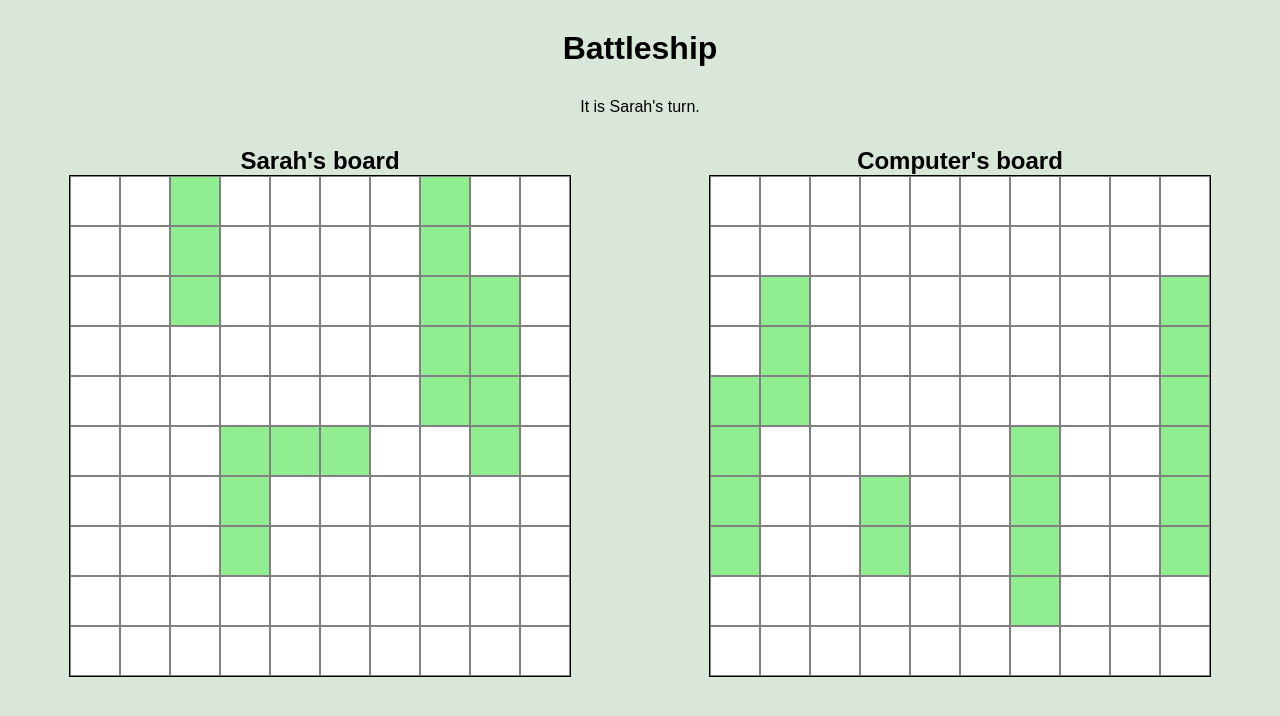
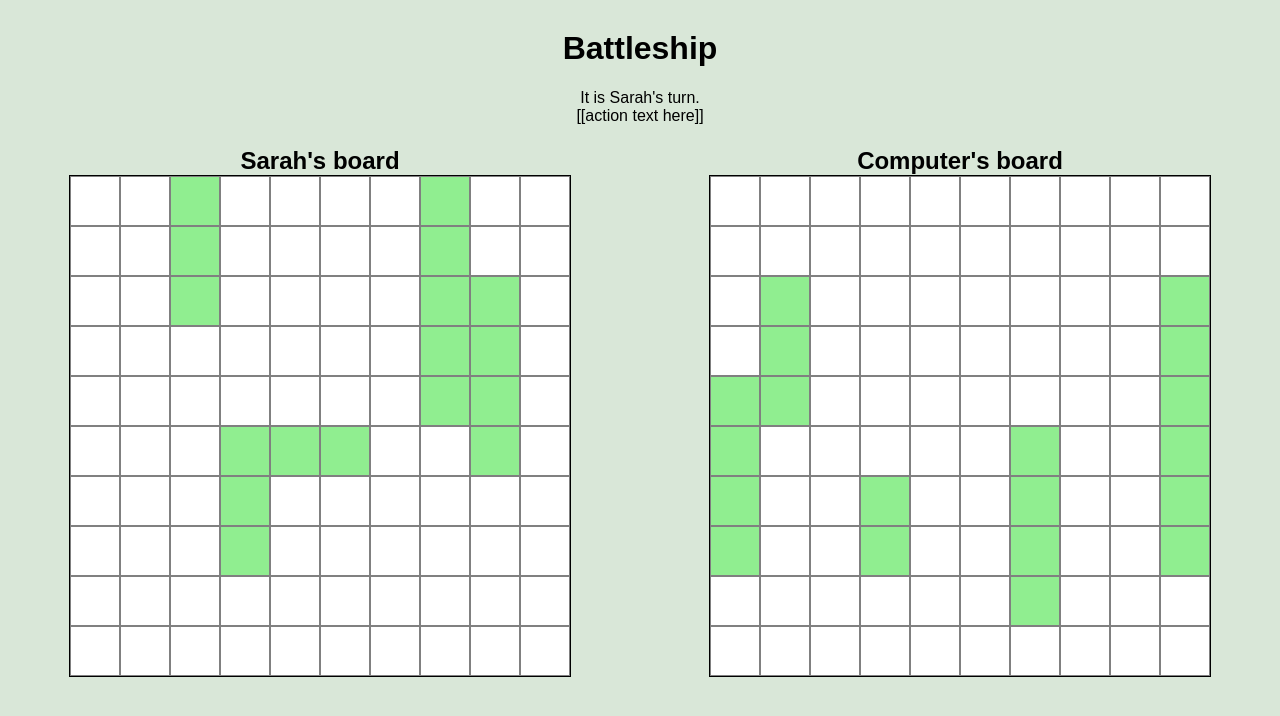
Before and after one commit to sheacronin/battleship, a website built with webpack: page src/index.html in a window 1280 px wide. Built offline with nearby package versions, Linux system fonts and the light colour scheme.

Commit message:
Add action text element to messages container

```diff
--- a/src/game-dom.js
+++ b/src/game-dom.js
@@ -95,17 +95,35 @@ const displayBoards = (() => {
 })();
 
 const displayMessages = (() => {
-    const message = document.createElement('div');
-    message.id = 'message';
+    const messages = document.createElement('div');
+    messages.id = 'messages';
 
-    function _updateMessageText() {
+    function _updateWhoseTurnText(whoseTurnEl) {
         const whoseTurn = game.players.find((player) => player.isMyTurn);
-        message.textContent = `It is ${whoseTurn.name}'s turn.`;
+        whoseTurnEl.textContent = `It is ${whoseTurn.name}'s turn.`;
+    }
+
+    function _renderWhoseTurnText() {
+        const whoseTurnEl = document.createElement('p');
+        _updateWhoseTurnText(whoseTurnEl);
+        messages.appendChild(whoseTurnEl);
+    }
+
+    function _updateActionText(actionEl) {
+        // this should listen for an event?
+        actionEl.textContent = '[[action text here]]';
+    }
+
+    function _renderActionText() {
+        const actionEl = document.createElement('p');
+        _updateActionText(actionEl);
+        messages.appendChild(actionEl);
     }
 
     function render() {
-        _updateMessageText();
-        main.appendChild(message);
+        _renderWhoseTurnText();
+        _renderActionText();
+        main.appendChild(messages);
     }
 
     return { render };
--- a/src/styles.css
+++ b/src/styles.css
@@ -55,8 +55,9 @@ main {
     background-color: indianred;
 }
 
-#message {
+#messages {
     display: flex;
+    flex-direction: column;
     align-items: center;
     justify-content: center;
     grid-area: message;
```
Also changed, not shown: dist/main.js.
